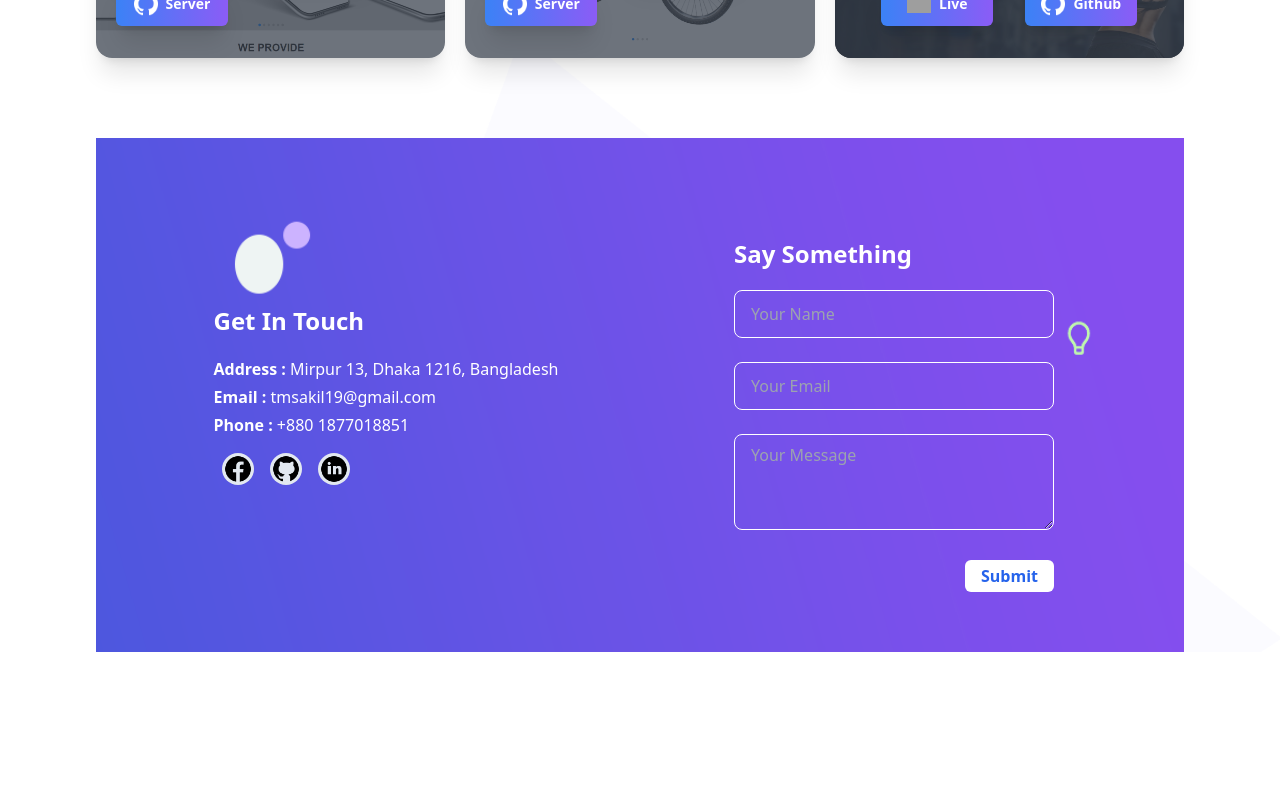
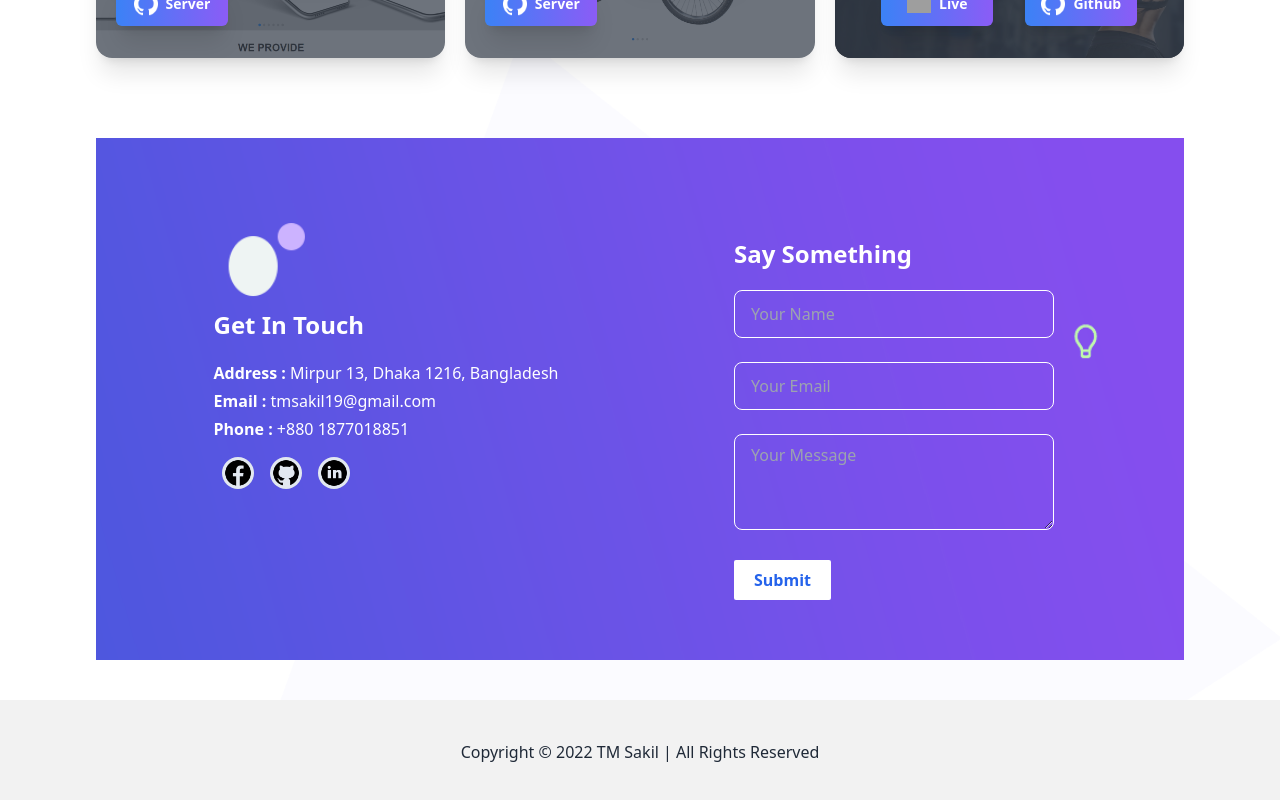
Before and after one commit to iamshakil19/shakil-portfolio, a React (Create React App) app: page / in a window 1280 px wide. Shown: the part 2153-2953 px from the top of the page. Before the commit the page ends 2845 px from the top, so only its background shows below. Built offline with nearby package versions, Linux system fonts and the light colour scheme; grey boxes are pictures that could not be loaded.

Commit message:
footer complete

```diff
--- a/src/Components/Contact/Contact.js
+++ b/src/Components/Contact/Contact.js
@@ -6,6 +6,7 @@ import linkedin from '../../Assets/linkedin.png'
 const Contact = () => {
     return (
         <div
+        id='contact'
             style={{
                 background: `url(${contactBg})`,
                 backgroundAttachment: "fixed",
@@ -14,9 +15,9 @@ const Contact = () => {
             }}
             className=" py-10 px-4 md:mx-10 lg:mx-24 my-10"
         >
-            <div className='p-5 grid grid-cols-1 lg:grid-cols-2 items-center'>
+            <div className='p-5 grid grid-cols-1 md:grid-cols-2 items-center'>
 
-                <div className='lg:mx-auto'>
+                <div className='md:mx-auto'>
                     <h2 className='text-white text-2xl font-bold mb-5'>Get In Touch</h2>
 
                     <p className='text-white mb-1'><span className=' font-bold'>Address :</span> Mirpur 13, Dhaka 1216, Bangladesh</p>
@@ -38,7 +39,7 @@ const Contact = () => {
                 </div>
 
 
-                <div className='lg:mx-auto'>
+                <div className='md:mx-auto'>
                     <h2 className='text-white text-2xl font-bold mb-5 mt-10'>Say Something</h2>
 
                     <input type="text" placeholder="Your Name" class="input w-52 lg:w-80 bg-transparent focus:outline-none border text-white border-white" />
@@ -50,7 +51,7 @@ const Contact = () => {
                     <textarea type="text" placeholder="Your Message" class="input w-52 lg:w-80 bg-transparent focus:outline-none border text-white border-white h-24 pt-2" />
                     <br />
                     <br />
-                    <input className='bg-white font-bold py-1 px-4 rounded-md text-blue-600 cursor-pointer float-right' type="submit" value="Submit" />
+                    <input className='bg-white font-bold py-2 px-5 rounded-sm text-blue-600 cursor-pointer' type="submit" value="Submit" />
                 </div>
             </div>
         </div>
--- /dev/null
+++ b/src/Components/Footer/Footer.js
@@ -0,0 +1,11 @@
+import React from 'react';
+
+const Footer = () => {
+    return (
+        <div className='text-center py-10 bg-base-200'>
+            <p>Copyright © 2022 TM Sakil | All Rights Reserved</p>
+        </div>
+    );
+};
+
+export default Footer;
--- a/src/Components/Home/Home.js
+++ b/src/Components/Home/Home.js
@@ -7,6 +7,7 @@ import Skill from '../Skill/Skill';
 
 import bodyBg from '../../Assets/body-bg.png'
 import Contact from '../Contact/Contact';
+import Footer from '../Footer/Footer';
 
 const Home = () => {
     return (
@@ -25,6 +26,7 @@ const Home = () => {
             <Skill></Skill>
             <Projects></Projects>
             <Contact></Contact>
+            <Footer></Footer>
         </div>
     );
 };
--- a/src/Components/Navbar/Navbar.js
+++ b/src/Components/Navbar/Navbar.js
@@ -25,7 +25,7 @@ const Navbar = () => {
                         <li><a href='#about' to="/">About</a></li>
                         <li><a href='#skill'>Skill</a></li>
                         <li><a href='#projects'>Projects</a></li>
-                        <li><Link to="/">Contact</Link></li>
+                        <li><a href='#contact'>Contact</a></li>
 
                     </ul>
                 </div>
```
